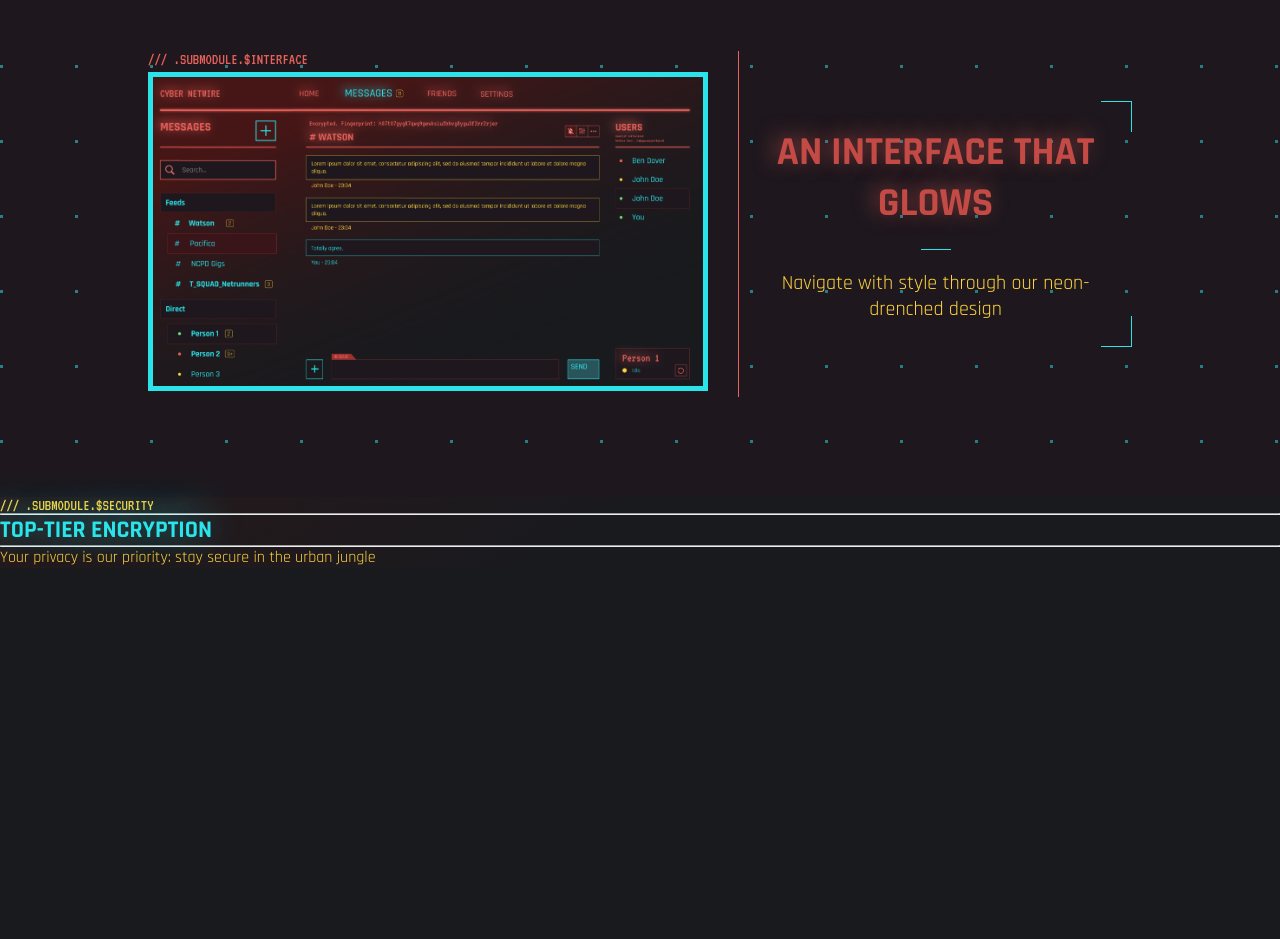
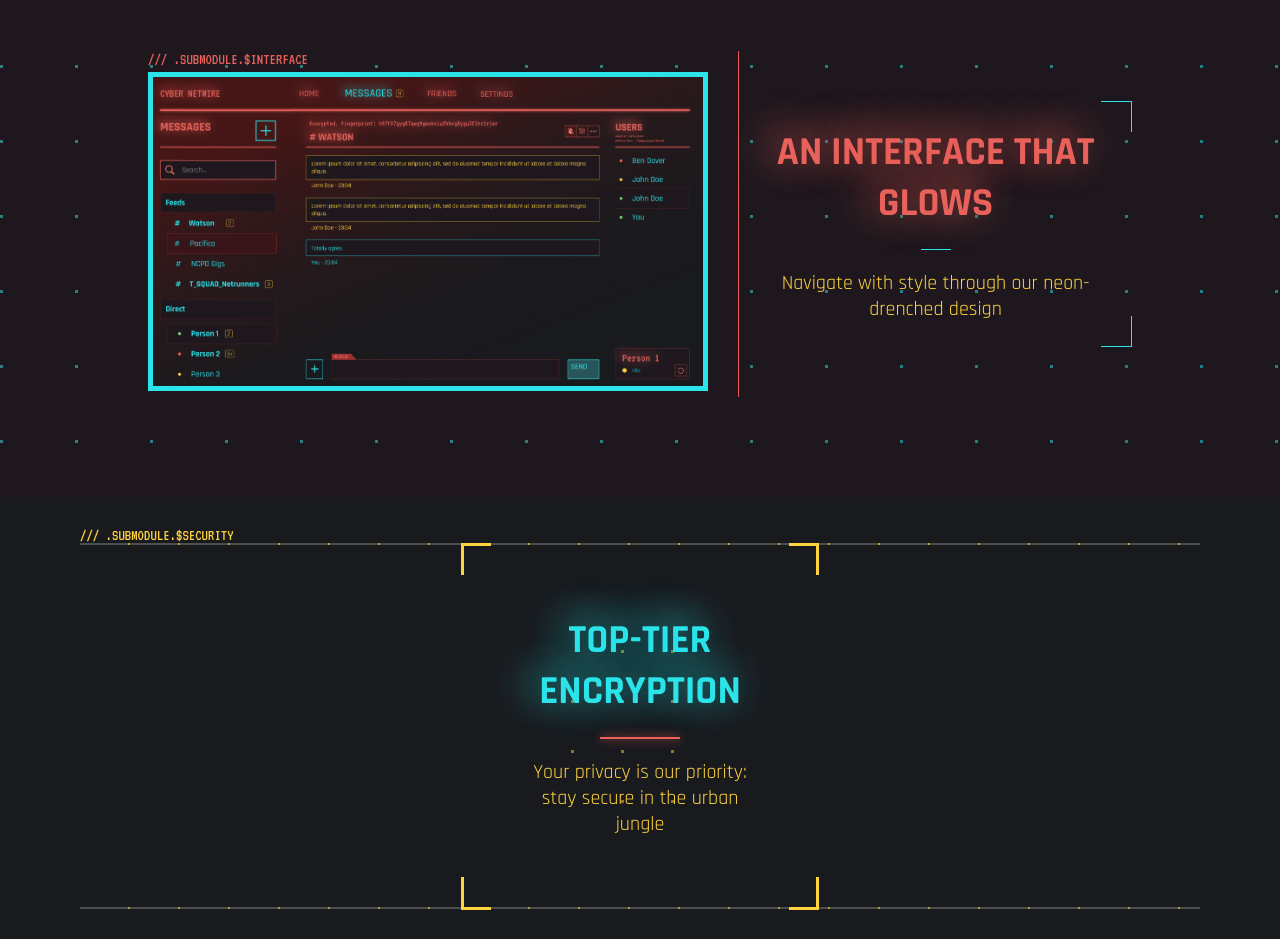
Before and after one commit to ErnGusMik/cyber_netwire, a React (Create React App) app in the folder client/: page / in a window 1280 px wide. Shown: the part 920-1859 px from the top of the page. Before the commit the page ends 1488 px from the top, so only its background shows below. Built offline with nearby package versions, Linux system fonts and the light colour scheme.

Commit message:
Added main content for security highlight

```diff
--- a/client/src/App.css
+++ b/client/src/App.css
@@ -8,6 +8,7 @@
     --secondary-color-rgb: 43, 228, 234;
     --secondary-color-dark: #295459;
     --tertiary-color: #fed33f;
+    --tertiary-color-rgb: 254, 211, 63;
 
     --background-gradient: linear-gradient(
             144deg,
@@ -16,6 +17,7 @@
         ),
         #191a1e;
     --background-color: #1e181e;
+    --background-color-dark: #191A1E;
     --background-color-red: #391419;
     --background-color-red-lighter: #451717;
 
--- a/client/src/routes/index/index.css
+++ b/client/src/routes/index/index.css
@@ -198,8 +198,16 @@
 
 .homepage .interface {
     /* Dotted background */
-    background-image: linear-gradient(to bottom, transparent 3.75%, var(--background-color) 3.75%),
-        linear-gradient(to right, rgba(var(--secondary-color-rgb), 0.5) 3.75%, var(--background-color) 3.75%);
+    background-image: linear-gradient(
+            to bottom,
+            transparent 3.75%,
+            var(--background-color) 3.75%
+        ),
+        linear-gradient(
+            to right,
+            rgba(var(--secondary-color-rgb), 0.5) 3.75%,
+            var(--background-color) 3.75%
+        );
     background-size: 75px 75px, 75px 75px;
     background-repeat: repeat;
 }
@@ -242,10 +250,11 @@
 .homepage .interface .text h2 {
     font-size: 40px;
     text-shadow: var(--text-shadow);
-    animation: textOnOff 5s infinite;
+    animation: textOnOff 2.5s infinite linear;
 }
 
-.homepage .interface .text ::before, .homepage .interface .text ::after {
+.homepage .interface .text ::before,
+.homepage .interface .text ::after {
     content: "";
     width: 30px;
     height: 30px;
@@ -280,9 +289,132 @@
     border: none;
 }
 
+/* ENCRYPTION */
 
+.homepage .encryption {
+    background-color: var(--background-color-dark);
+    padding: 30px 80px;
+}
 
-/* KEYFRAMES */
+.homepage .encryption hr {
+    /* Dotted background */
+    background-image: linear-gradient(
+        to right,
+        rgba(129, 129, 129, 0.5) 96%,
+        rgba(254, 211, 63, 0.7) 96%
+    );
+    background-size: 50px 2px;
+    background-repeat: repeat;
+    border: none;
+    height: 2px;
+}
+
+.homepage .encryption .content {
+    display: flex;
+    align-items: stretch;
+    justify-content: space-around;
+    max-width: 1400px;
+    max-width: 80%;
+    margin: 0 auto;
+    gap: 30px;
+}
+
+.homepage .encryption h2 {
+    font-size: 40px;
+    text-align: center;
+}
+
+.homepage .encryption .main p {
+    font-size: 20px;
+    text-align: center;
+}
+
+.homepage .encryption .main {
+    --cursor-size: 140px;
+    --cursor-x: 50%;
+    --cursor-y: 50%;
+    max-width: 40%;
+    height: 100%;
+    position: relative;
+    /* Dotted background */
+    background-image: linear-gradient(
+            to bottom,
+            transparent 5%,
+            var(--background-color-dark) 5%
+        ),
+        linear-gradient(
+            to right,
+            rgba(var(--tertiary-color-rgb), 0.5) 5%,
+            var(--background-color-dark) 5%
+        );
+    background-size: 50px 50px, 50px 50px;
+    background-repeat: repeat;
+    margin: 0;
+    background-position: 10px 5px, 10px 5px;
+}
+
+.homepage .encryption .main::before {
+    content: "";
+    position: absolute;
+    inset: 0;
+    background: var(--background-color-dark);
+    z-index: 0;
+    pointer-events: none;
+    -webkit-mask-image: radial-gradient(
+        circle var(--cursor-size, 140px) at var(--cursor-x, 50%)
+            var(--cursor-y, 50%),
+        transparent 0%,
+        transparent 60%,
+        black 60%
+    );
+    mask-image: radial-gradient(
+        circle var(--cursor-size, 140px) at var(--cursor-x, 50%)
+            var(--cursor-y, 50%),
+        transparent 0%,
+        transparent 60%,
+        black 60%
+    );
+    -webkit-mask-repeat: no-repeat;
+    mask-repeat: no-repeat;
+}
+
+.homepage .encryption .main-backg hr.content-hr {
+    height: 2px;
+    width: 80px;
+    background: var(--primary-color);
+    border: none;
+    box-shadow: var(--hr-shadow);
+    margin: 20px auto;
+}
+
+.homepage .encryption .main .main-backg > * {
+    z-index: 5;
+    position: relative;
+}
+
+.homepage .encryption .main .main-backg {
+    width: 100%;
+    height: 100%;
+    padding: 70px;
+    margin: auto;
+    background: linear-gradient(
+                to right,
+                var(--tertiary-color) 3px,
+                transparent 3px
+            )
+            0 0,
+        linear-gradient(to right, var(--tertiary-color) 3px, transparent 3px) 0
+            100%,
+        linear-gradient(to left, var(--tertiary-color) 3px, transparent 3px)
+            100% 0,
+        linear-gradient(to left, var(--tertiary-color) 3px, transparent 3px)
+            100% 100%;
+    background-repeat: no-repeat;
+    background-size: 30px 30px;
+    position: relative;
+}
+
+/* ANIMATIONS */
 
 /* Glitch for banner cta */
 @keyframes glitch {
@@ -341,16 +473,65 @@
         transform: translate(0);
     }
 }
+/* decorative edge bars on the .main-backg element itself (no descendant selector) */
+.homepage .encryption .main-backg::before,
+.homepage .encryption .main-backg::after {
+    content: "";
+    width: 30px;
+    height: calc(100% - 1px);
+    background-color: transparent;
+    display: block;
+    position: absolute;
+    border-bottom: 3px solid var(--tertiary-color);
+    border-top: 3px solid var(--tertiary-color);
+    top: -2px;
+}
 
+.homepage .encryption .main-backg::after {
+    right: 0;
+}
 
-/* stopped here -- do flicker animation */
+.homepage .encryption .main-backg::before {
+    left: 0;
+}
+
+/* Flicker for interface highlight section */
 @keyframes textOnOff {
-    0%, 100% {
+    0%,
+    100% {
         text-shadow: var(--text-shadow);
+        color: var(--primary-color);
     }
-
-    50% {
+    41.99% {
+        text-shadow: var(--text-shadow);
+        color: var(--primary-color);
+    }
+    42% {
         text-shadow: none;
-        color: var(--primary-color-dark);
+        color: var(--primary-color--dark);
+    }
+    43% {
+        text-shadow: none;
+        color: var(--primary-color--dark);
+    }
+    43.01% {
+        text-shadow: var(--text-shadow);
+        color: var(--primary-color);
+    }
+    47.99% {
+        text-shadow: var(--text-shadow);
+        color: var(--primary-color);
+    }
+    48% {
+        text-shadow: none;
+        color: var(--primary-color--dark);
+    }
+    49% {
+        text-shadow: none;
+        color: var(--primary-color--dark);
+    }
+    49.01% {
+        text-shadow: var(--text-shadow);
+        color: var(--primary-color);
     }
 }
--- a/client/src/routes/index/index.jsx
+++ b/client/src/routes/index/index.jsx
@@ -2,6 +2,16 @@ import React from "react";
 import "./index.css";
 
 export default function Index() {
+
+    const handleEncryptionMouseMove = (e) => {
+        const encryptBackg = document.getElementById("home-encrypt-backg");
+        const rect = encryptBackg.getBoundingClientRect();
+        const x = e.clientX - rect.left;
+        const y = e.clientY - rect.top;
+        encryptBackg.style.setProperty("--cursor-x", `${x}px`);
+        encryptBackg.style.setProperty("--cursor-y", `${y}px`);
+    };
+
     return (
         <div className="homepage">
             <div className="nav">
@@ -69,13 +79,16 @@ export default function Index() {
                 <hr />
                 <div className="content">
                     <div className="anim-text"></div>
-                    <div className="main">
-                        <h2 className="secondary text-shadow-secondary">Top-tier encryption</h2>
-                        <hr />
-                        <p className="tertiary">Your privacy is our priority: stay secure in the urban jungle</p>
+                    <div className="main" id="home-encrypt-backg" onMouseMove={handleEncryptionMouseMove}>
+                        <div className="main-backg">
+                            <h2 className="secondary text-shadow-secondary">Top-tier encryption</h2>
+                            <hr className="content-hr"/>
+                            <p className="tertiary">Your privacy is our priority: <br />stay secure in the urban jungle</p>
+                        </div>
                     </div>
                     <div className="anim-text"></div>
                 </div>
+                <hr />
             </div>
         </div>
     );
```
